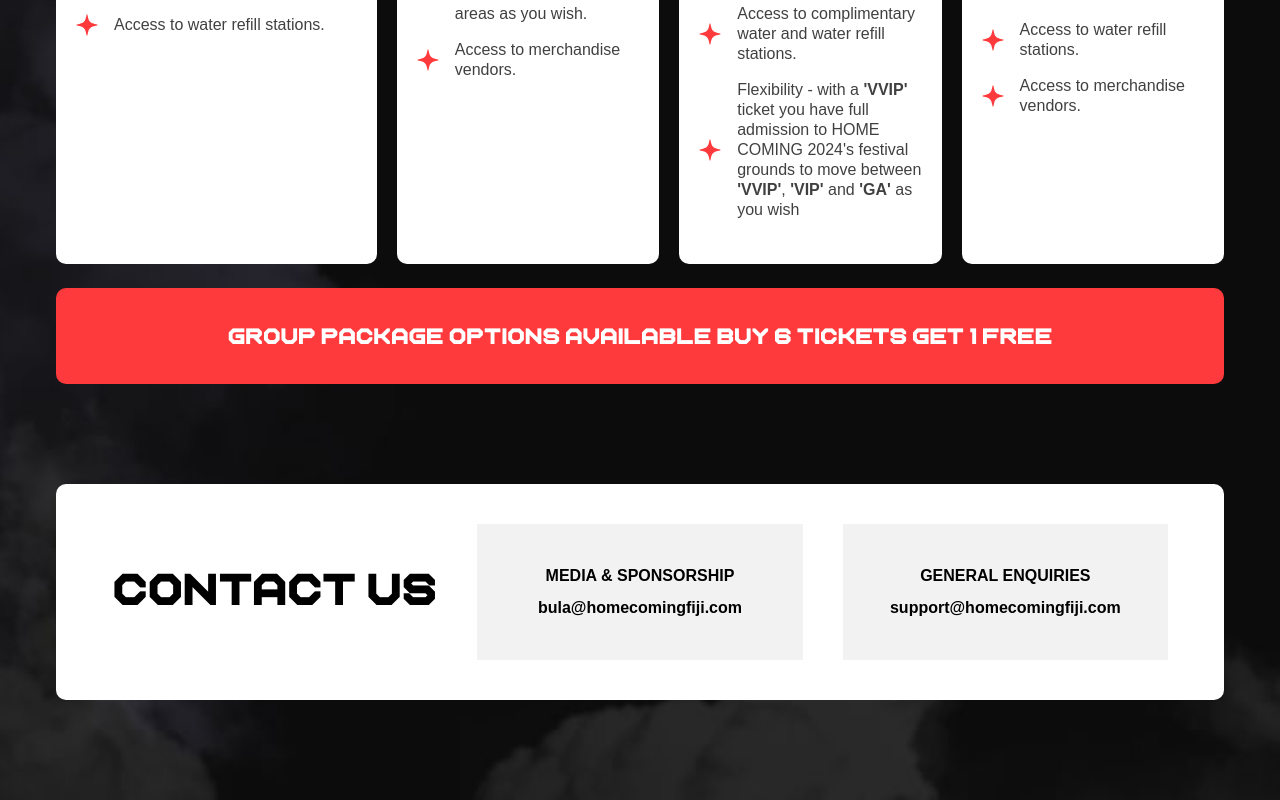
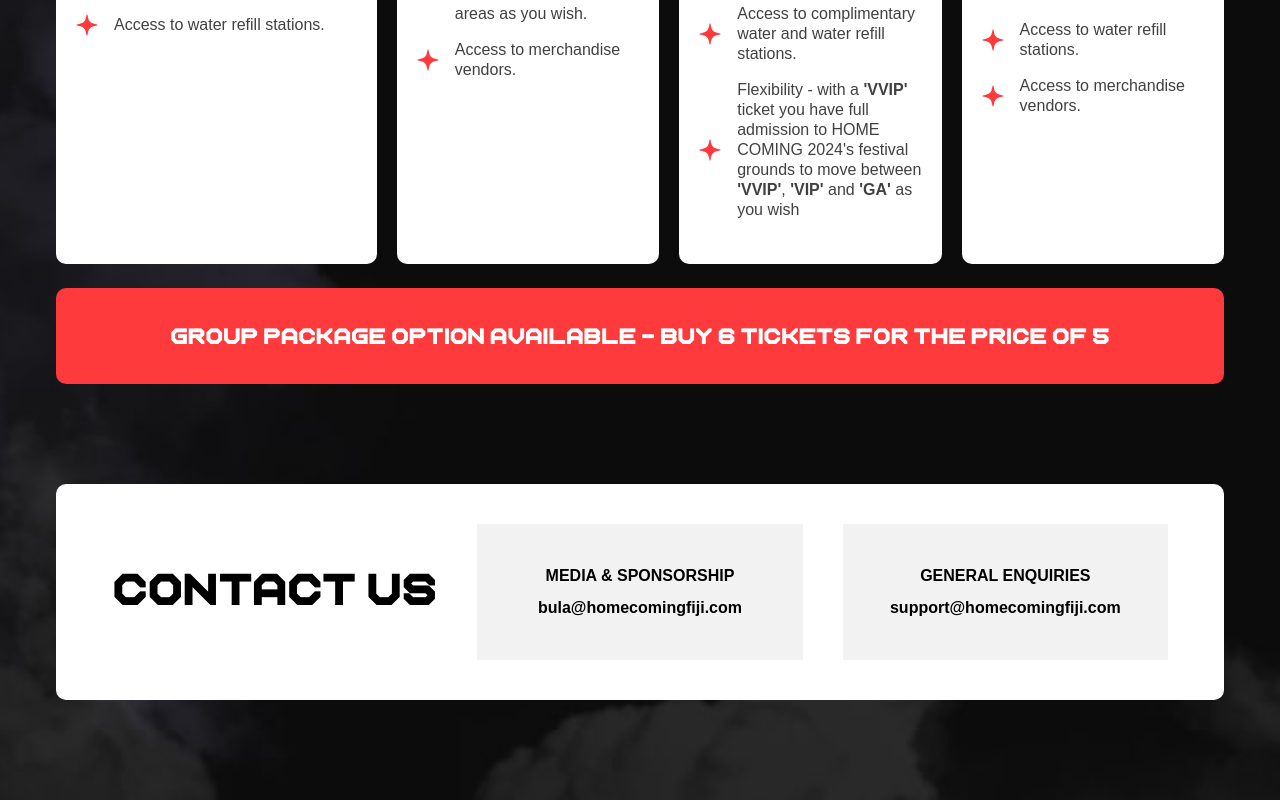
Before and after one commit to WebIgniteNZ/homecoming, a Next.js app: page / in a window 1280 px wide. Shown: the part 2689-3489 px from the top of the page. Built offline with nearby package versions, Linux system fonts and the light colour scheme.

Commit message:
small text update

```diff
--- a/components/Sections/Hero/Tickets.js
+++ b/components/Sections/Hero/Tickets.js
@@ -181,7 +181,7 @@
         </div>
       </div>
       <div className="w-[calc(100%-40px)] lg:w-full bg-pink pt-9 pb-8 px-5 rounded-[10px] text-white font-germania lg:text-xl text-center ">
-        GROUP PACKAGE OPTIONS AVAILABLE BUY 6 TICKETS GET 1 FREE
+        Group package option available - Buy 6 tickets for the price of 5
       </div>
     </div>
   );
```
